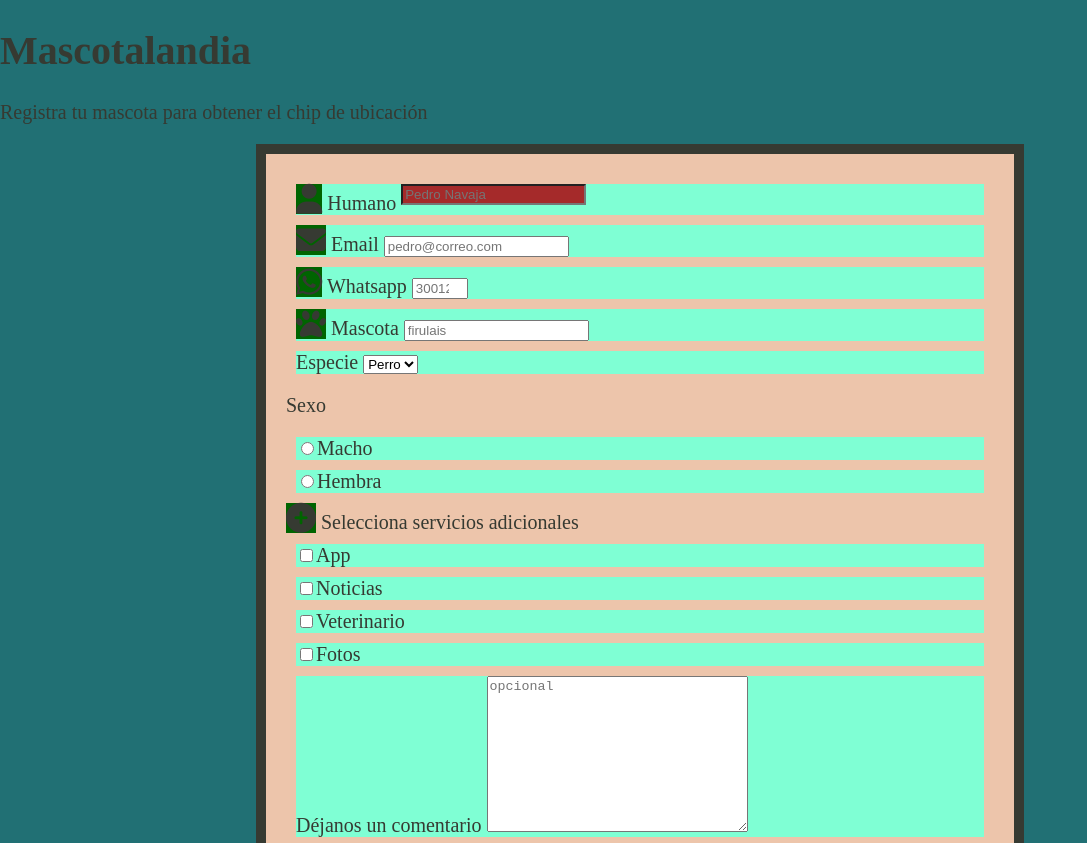
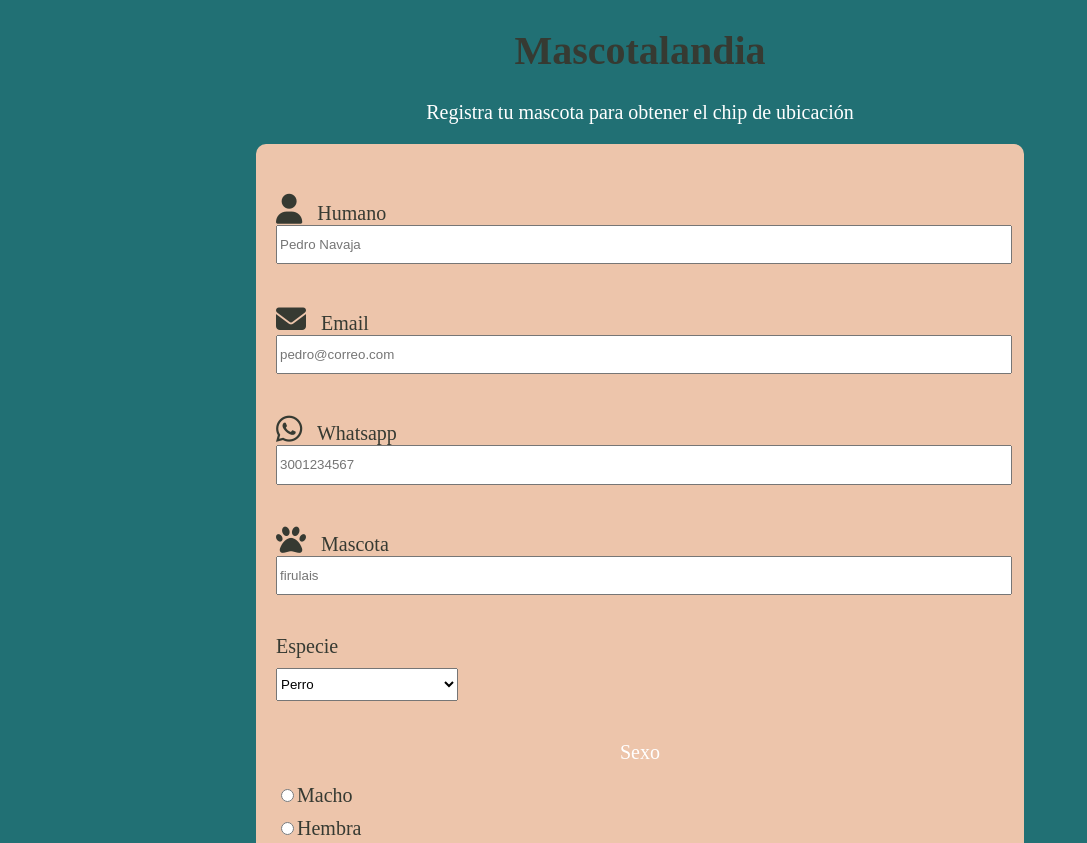
Before and after one commit to juliocc96/freeCodeCamp, a plain HTML site: page Survey Form/index.html in a window 1280 px wide. Shown: the top 843 px of the page, without its empty margins (0-1087 px from the left). Drawn offline with Linux system fonts and the light colour scheme.

Commit message:
Add files via upload

```diff
--- a/Survey Form/style.css
+++ b/Survey Form/style.css
@@ -8,45 +8,58 @@ body{
     font-size: 20px;
 }
 form{
-    border: 10px solid;
+    border-radius: 0.5em;
     background-color: #EDC5AB;
     margin: auto 20%;
-    padding: 1em 1em;
-}
-/*label{
-    display: block;
-    background-color: white;
-    width: 100%;
-    margin: 1em auto;
-    padding: 0;
-}*/
-fieldset{
-    display: inline;
-    width: 100%;
-    padding: 0;
-    margin: 0;
-}
-label{
-    background-color: aquamarine;
-    display: block;
-    margin: 10px;
+    padding: 0.5em 1em;
 }
 
+label{
+    display: block;
+    align-items: center;
+    margin-bottom: 0.5em;
+}
 
-.humano{
-    display: inline;
+.form-section{
+    margin: 2em auto;
+    width: 100%;
+}
 
-    background-color: darkmagenta;
-    padding: 0;
-}
 .icon{
     display: inline;
     font-size: 1.5em;
-    background-color: darkgreen;
+    margin-right: 10px;
 }
-#name{
-    display: inline;
-    background-color: brown;
-    vertical-align: top;
-    max-width: fit-content;
+
+input[type="text"], input[type="number"], input[type="email"]{
+    width: 100%;
+    height: 2.5em;
+    display: block;
+    margin: 0;
 }
+
+select{
+    display: block;
+    width: 25%;
+    height: 2.5em;
+    margin-top: 10px;
+}
+
+input[type="checkbox"]{
+    display: inline-block;
+}
+textarea{
+    display: block;
+}
+input[type="submit"]{
+    width: 100%;
+}
+
+h1{
+    text-align: center;
+
+}
+p{
+    text-align: center;
+    color: white;
+}
```
